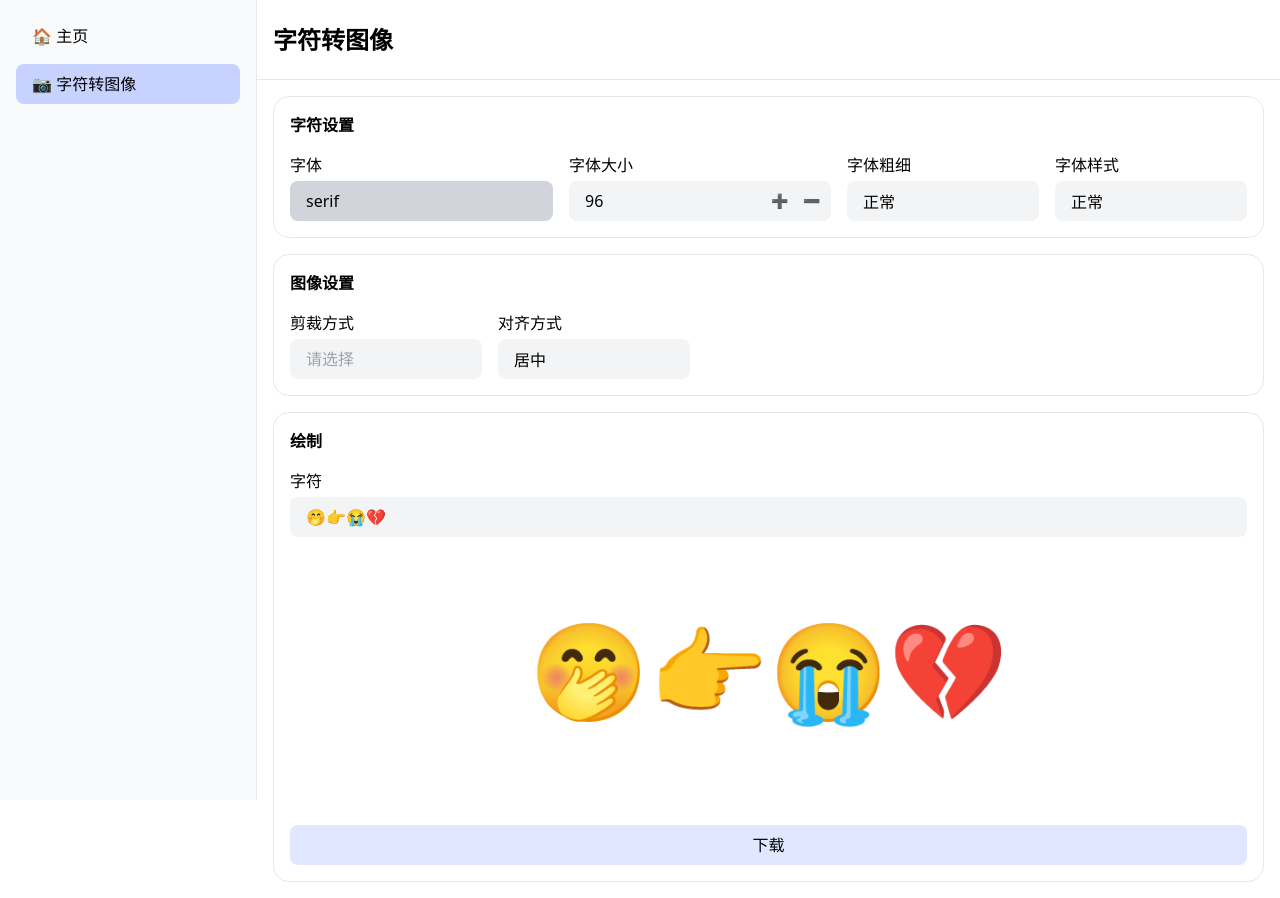
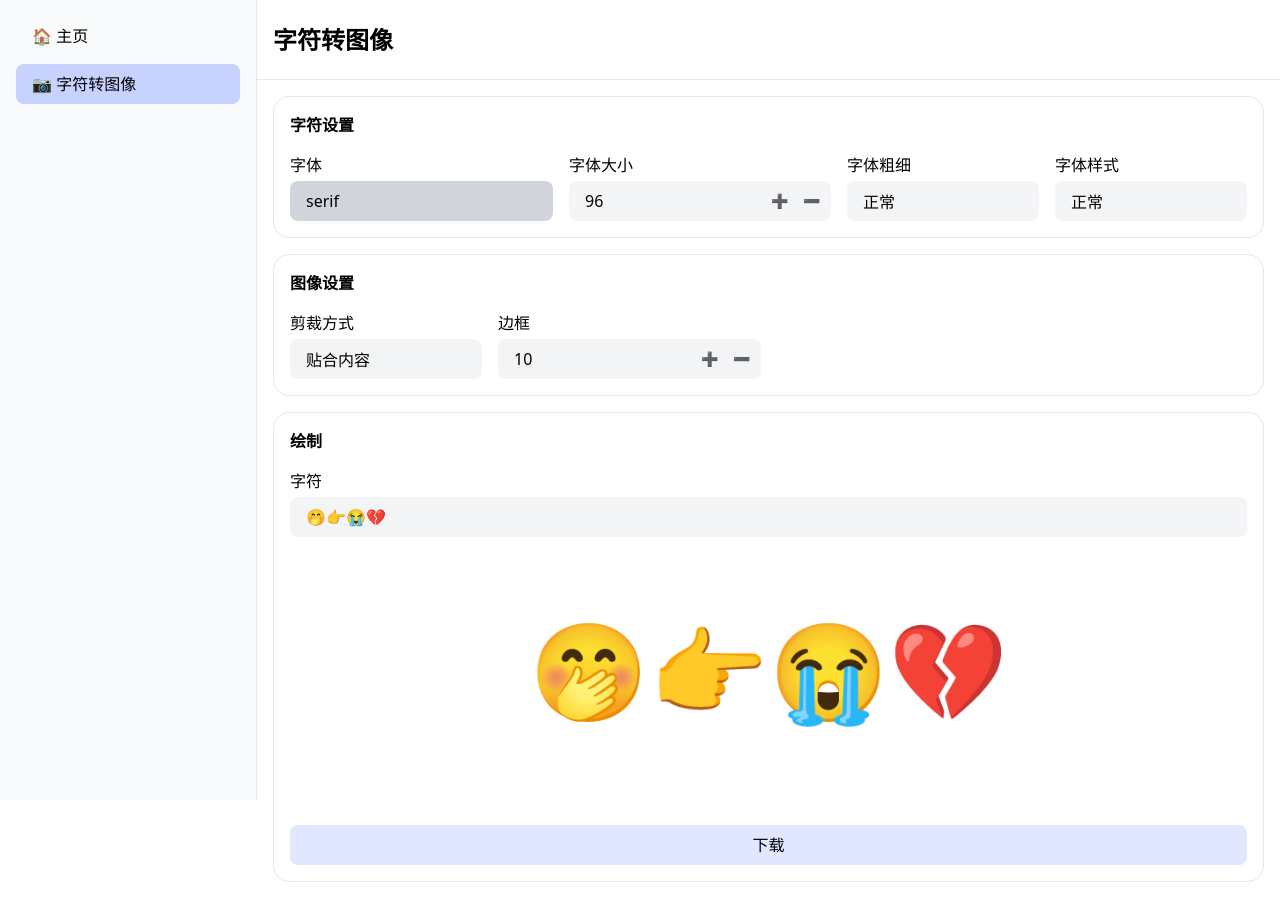
Before and after one commit to luorijun/useful-tools, a Next.js app: page /character2image in a window 1280 px wide. Built offline with nearby package versions, Linux system fonts and the light colour scheme.

Commit message:
修改字符转图像表单默认值

```diff
--- a/src/app/(converters)/character2image/page.tsx
+++ b/src/app/(converters)/character2image/page.tsx
@@ -22,7 +22,7 @@ export default function Character2Image() {
   const [fontWeight, setFontWeight] = useState<FontWeight>('normal')
   const [fontStyle, setFontStyle] = useState<FontStyle>('normal')
 
-  const [imgCrop, setImgCrop] = useState<ImgCrop>('fixed')
+  const [imgCrop, setImgCrop] = useState<ImgCrop>('fit')
   const [imgAlign, setImgAlign] = useState<ImgAlign>('cc')
   const [imgBorder, setImgBorder] = useState(10)
 
```
